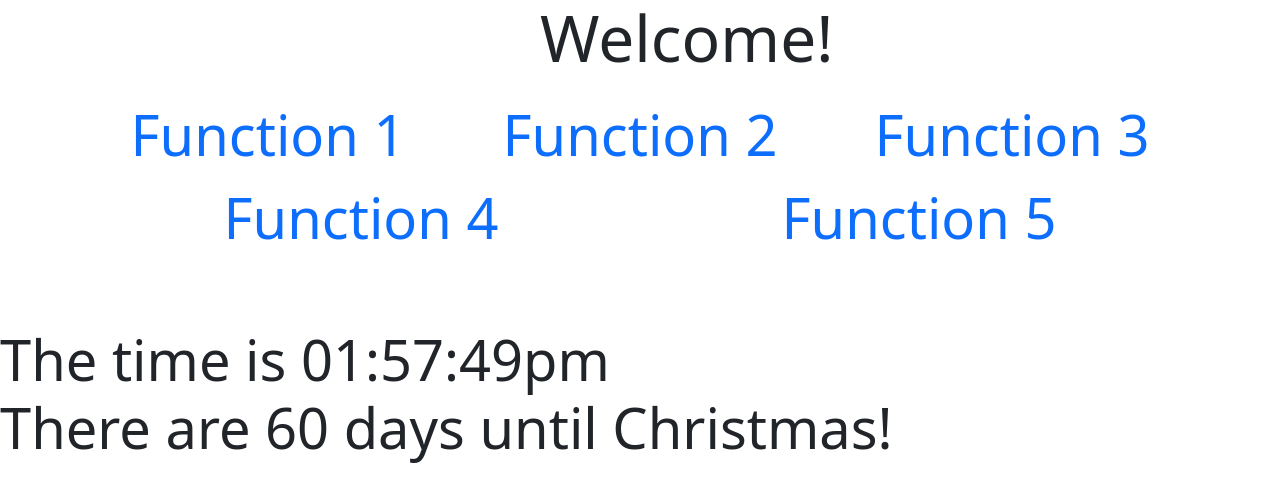
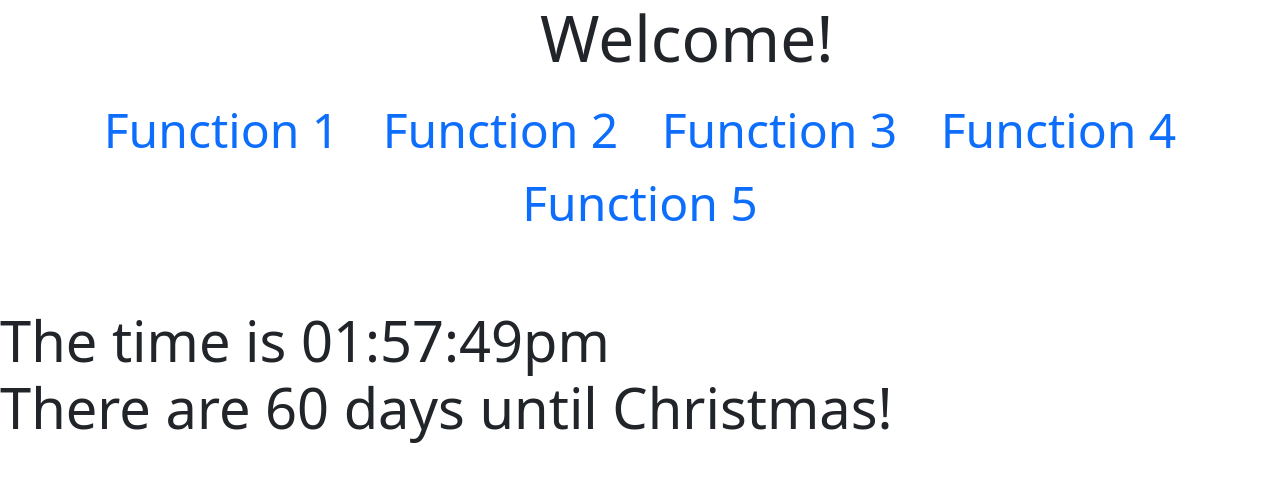
Before and after one commit to ddavydova/MIS4013Homework5, a PHP site: page / in a window 1280 px wide. Shown: the top 499 px of the page. Run offline with PHP 8.4, Linux system fonts and the light colour scheme; data that the repository does not hold is empty.

Commit message:
Update links.php

```diff
--- a/links.php
+++ b/links.php
@@ -1,4 +1,4 @@
-<div class="container display-4">
+<div class="container display-5">
 	<ul class="nav nav-pills nav-fill">
           <li class="nav-item">
 	    <a class="nav-link <?php if ($CURRENT_PAGE == "Index") {?>active<?php }?>" href="index.php">Function 1</a>
```
